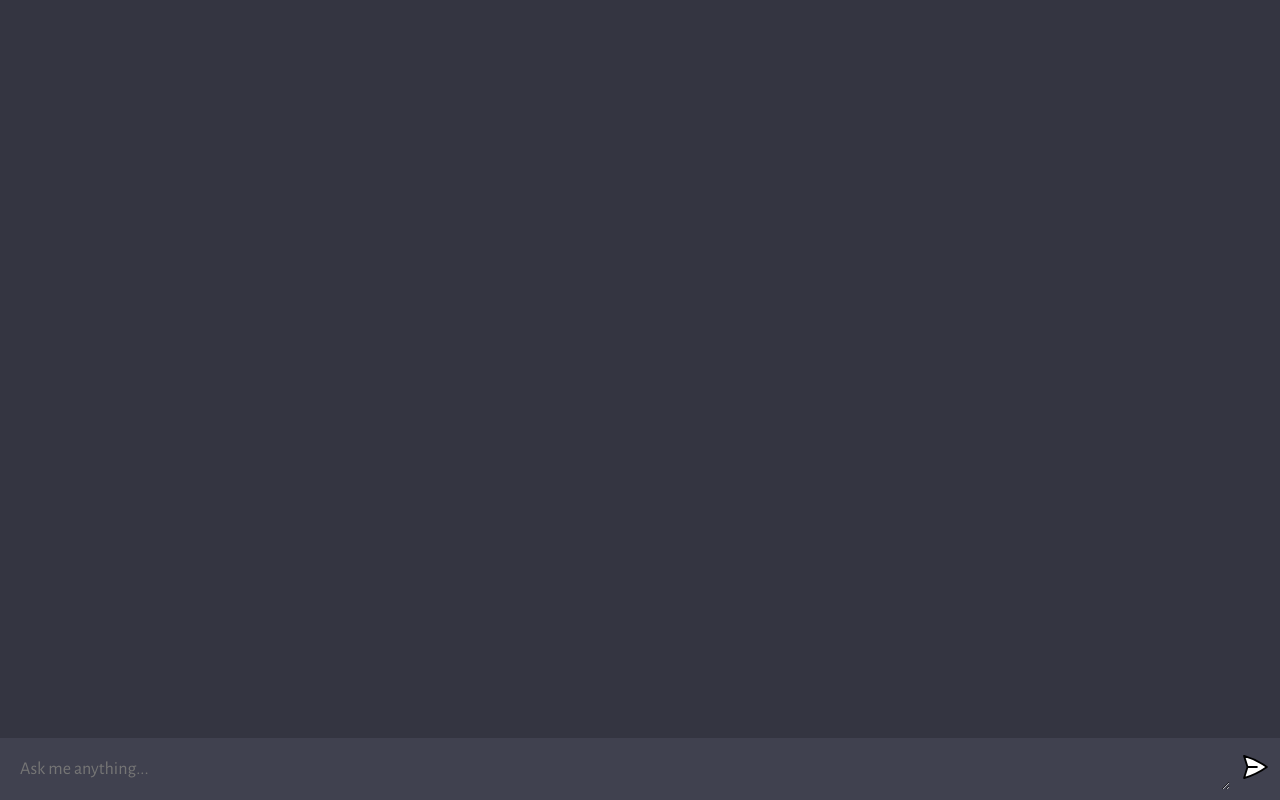
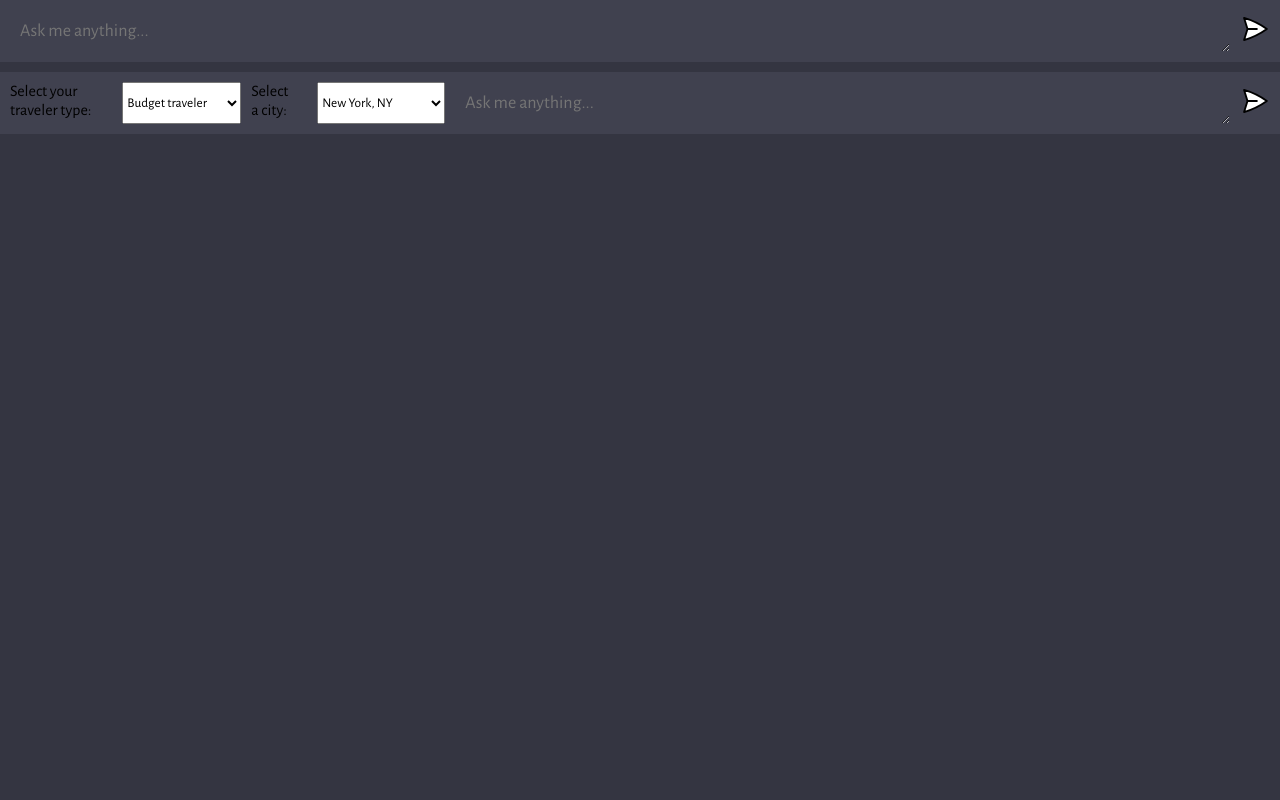
Before and after one commit to rajitha666/MyTravelBuddy, a website built with Vite: page client/index.html in a window 1280 px wide. Built offline with nearby package versions, Linux system fonts and the light colour scheme.

Commit message:
Index.html
Added the traveller type and city selection dropdowns

```diff
--- a/client/index.html
+++ b/client/index.html
@@ -9,11 +9,74 @@
   </head>
   <body>
     <div id="app">
-      <div id = "chat_contaier"></div>
-      <form>
-        <textarea name = "prompt" rows = "1" cols = "1" placeholder = "Ask me anything..."></textarea>
-        <button type = "submit"><img src = "assets/send.svg"/></button>
-      </form>
+      <div id = "chat_container">
+        <form>
+          <textarea name = "prompt" rows = "1" cols = "1" placeholder = "Ask me anything..."></textarea>
+          <button type = "submit"><img src = "assets/send.svg"/></button>
+        </form>
+        <form>
+          <label for="traveler-type">Select your traveler type:</label><br>
+          <select id="traveler-type" name="traveler-type">
+            <option value="budget">Budget traveler</option>
+            <option value="luxury">Luxury traveler</option>
+            <option value="adventure">Adventure traveler</option>
+            <option value="cultural">Cultural traveler</option>
+            <option value="solo">Solo traveler</option>
+            <option value="family">Family traveler</option>
+            <option value="business">Business traveler</option>
+          </select>
+          <label for="city">Select a city:</label><br>
+          <select id="city" name="city">
+            <optgroup label="US Cities">
+              <option value="new-york">New York, NY</option>
+              <option value="los-angeles">Los Angeles, CA</option>
+              <option value="chicago">Chicago, IL</option>
+              <option value="houston">Houston, TX</option>
+              <option value="philadelphia">Philadelphia, PA</option>
+              <option value="phoenix">Phoenix, AZ</option>
+              <option value="san-antonio">San Antonio, TX</option>
+              <option value="san-diego">San Diego, CA</option>
+              <option value="dallas">Dallas, TX</option>
+              <option value="san-jose">San Jose, CA</option>
+              <option value="austin">Austin, TX</option>
+              <option value="jacksonville">Jacksonville, FL</option>
+              <option value="fort-worth">Fort Worth, TX</option>
+              <option value="columbus">Columbus, OH</option>
+              <option value="san-francisco">San Francisco, CA</option>
+              <option value="charlotte">Charlotte, NC</option>
+              <option value="indianapolis">Indianapolis, IN</option>
+              <option value="seattle">Seattle, WA</option>
+              <option value="denver">Denver, CO</option>
+              <option value="washington-dc">Washington, D.C.</option>
+              <option value="boston">Boston, MA</option>
+              <option value="nashville">Nashville, TN</option>
+              <option value="el-paso">El Paso, TX</option>
+              <option value="detroit">Detroit, MI</option>
+              <option value="memphis">Memphis, TN</option>
+              <option value="portland">Portland, OR</option>
+              <option value="oklahoma-city">Oklahoma City, OK</option>
+              <option value="las-vegas">Las Vegas, NV</option>
+              <option value="louisville">Louisville, KY</option>
+              <option value="baltimore">Baltimore, MD</option>
+              <option value="milwaukee">Milwaukee, WI</option>
+              <option value="albuquerque">Albuquerque, NM</option>
+              <option value="vancouver">Vancouver, BC</option>
+              <option value="calgary">Calgary, AB</option>
+              <option value="edmonton">Edmonton, AB</option>
+              <option value="regina">Regina, SK</option>
+              <option value="winnipeg">Winnipeg, MB</option>
+              <option value="toronto">Toronto, ON</option>
+              <option value="ottawa">Ottawa, ON</option>
+              <option value="montreal">Montreal, QC</option>
+              <option value="quebec-city">Quebec City, QC</option>
+              <option value="fredericton">Fredericton, NB</option>
+              <option value="halifax">Halifax, NS</option>
+              <option value="st-johns">St. John's, NL</option>
+          <br><br>
+          <textarea name = "prompt" rows = "1" cols = "1" placeholder = "Ask me anything..."></textarea>
+          <button type = "submit"><img src = "assets/send.svg"/></button>
+        </form>
+      </div>
     </div>
     <script type="module" src="script.js"></script>
   </body>
```
